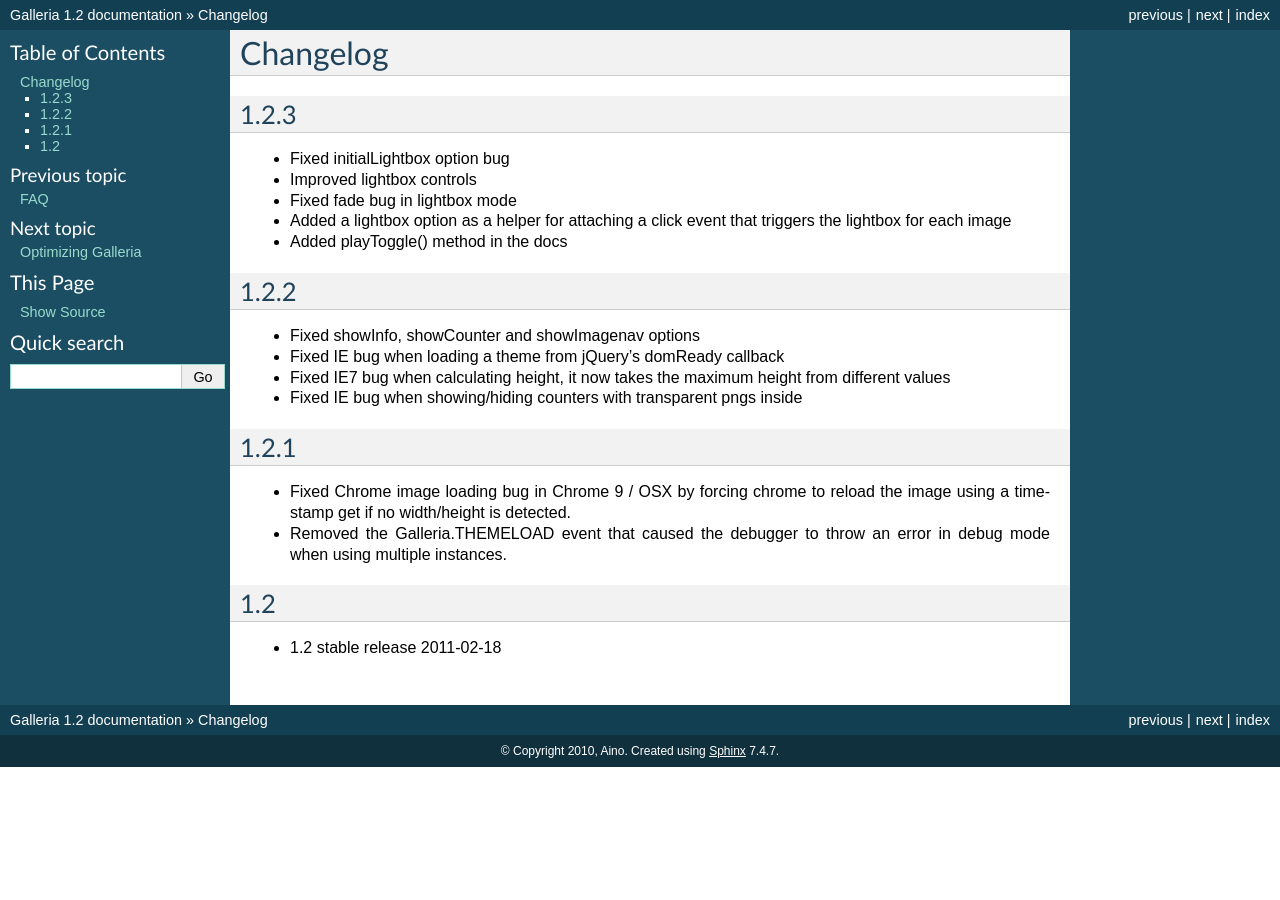
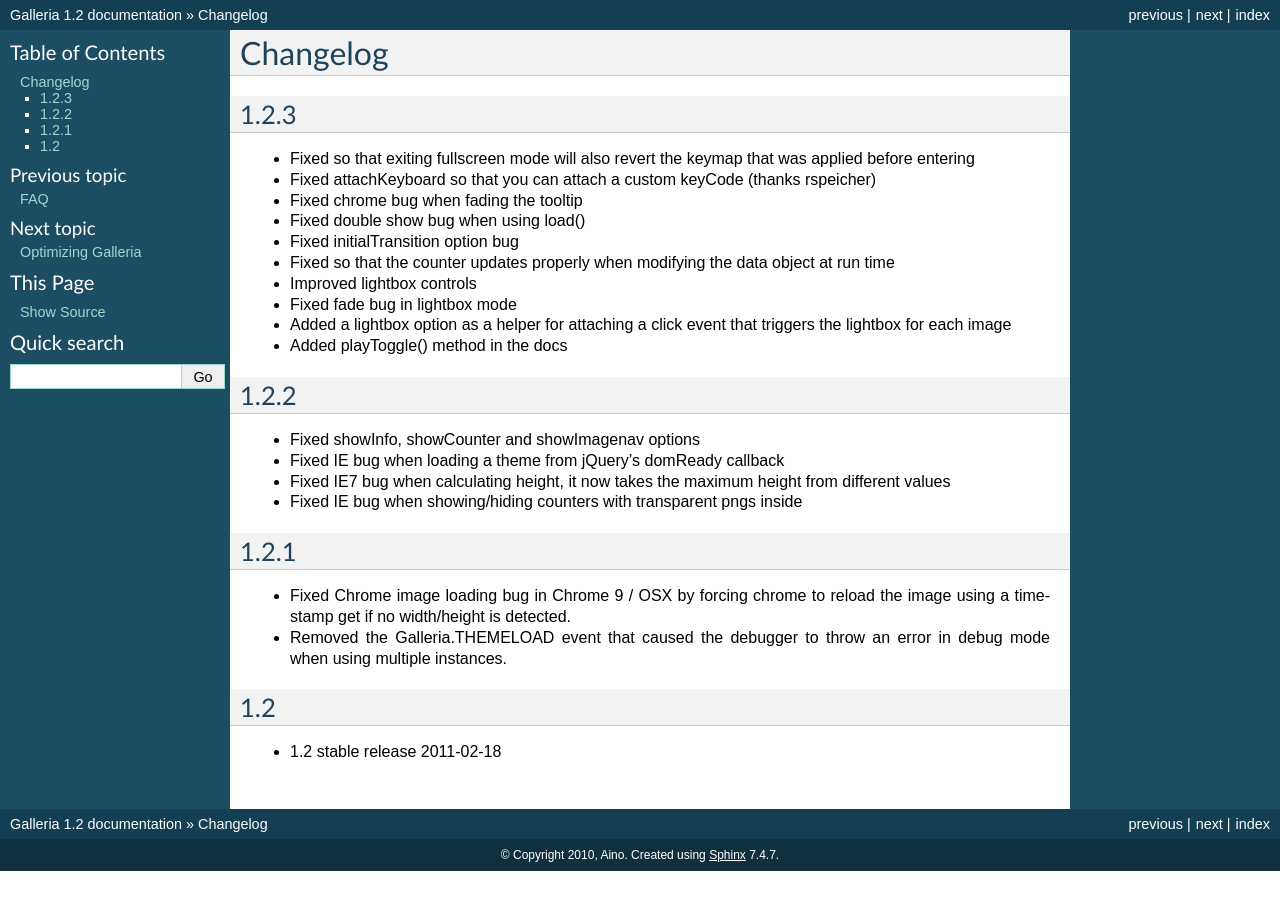
Before and after one commit to GalleriaJS/galleria, a Sphinx documentation site: the page built from docs/references/changelog.rst, in a window 1280 px wide. Built offline with Sphinx 7.4.7, drawn with Linux system fonts in a browser that asks for light colours.

Commit message:
1.2.3a changelog

```diff
--- a/docs/references/changelog.rst
+++ b/docs/references/changelog.rst
@@ -4,7 +4,12 @@
 
 1.2.3
 -----
-* Fixed initialLightbox option bug
+* Fixed so that exiting fullscreen mode will also revert the keymap that was applied before entering
+* Fixed attachKeyboard so that you can attach a custom keyCode (thanks rspeicher)
+* Fixed chrome bug when fading the tooltip
+* Fixed double show bug when using load()
+* Fixed initialTransition option bug
+* Fixed so that the counter updates properly when modifying the data object at run time
 * Improved lightbox controls
 * Fixed fade bug in lightbox mode
 * Added a lightbox option as a helper for attaching a click event that triggers the lightbox for each image
```
